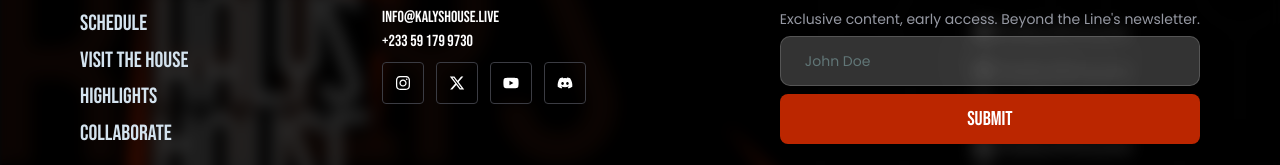
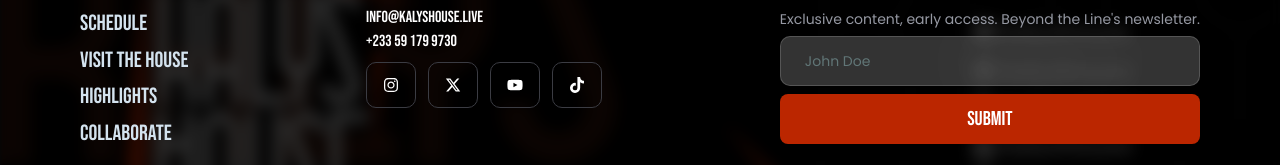
Before and after one commit to utopia-tech-africa/kalys-house, a Next.js app: page /attendees-dashboard in a window 1280 px wide. Shown: the part 405-570 px from the top of the page. Built offline with nearby package versions, Linux system fonts and the light colour scheme; no server answers; the database is empty.

Commit message:
add transitions on footer social icons

```diff
--- a/src/components/collaborate/follow.tsx
+++ b/src/components/collaborate/follow.tsx
@@ -1,15 +1,6 @@
+import { socials } from "@/lib/utils";
+
 export const Follow = () => {
-  const socials = [
-    { social: "X", link: "https://x.com/kalyshouse" },
-    { social: "DISCORD", link: "" },
-    { social: "TIK TOK", link: "" },
-    {
-      social: "YOUTUBE",
-      link: "https://youtube.com/@kalyshouse?si=lgIA9Bb4SmbYAz8N",
-    },
-    { social: "INSTAGRAM", link: "https://www.instagram.com/kalyshouse" },
-  ];
-
   return (
     <div className="content-stretch flex flex-col gap-2 md:gap-4 items-end shrink-0">
       {socials.map((item) => (
--- a/src/components/footer/socials-links.tsx
+++ b/src/components/footer/socials-links.tsx
@@ -1,39 +1,81 @@
-import { FaDiscord, FaInstagram, FaXTwitter, FaYoutube } from "react-icons/fa6";
+import { FaInstagram, FaTiktok, FaXTwitter, FaYoutube } from "react-icons/fa6";
 
 export const SocialLinks = () => {
   return (
     <div className="flex gap-3">
+      {/* IG */}
       <a
         href="https://www.instagram.com/kalyshouse"
         target="_blank"
         rel="noreferrer"
-        className="rounded p-3 border border-seconday-500"
+        className="group rounded-lg flex hover:opacity-80 transition border p-3 border-seconday-500"
       >
-        <FaInstagram className="text-white " />
+        <div className="relative w-6 h-5 overflow-hidden">
+          <div className="absolute inset-0 transition-transform flex items-center justify-center duration-300 group-hover:-translate-y-full">
+            <FaInstagram />
+          </div>
+
+          <div className="absolute inset-0 translate-y-full  flex items-center justify-center transition-transform duration-300 group-hover:translate-y-0">
+            <FaInstagram />
+          </div>
+        </div>
       </a>
+
+      {/* Twitter */}
       <a
         href="https://x.com/kalyshouse"
         target="_blank"
         rel="noreferrer"
-        className="rounded p-3 border border-seconday-500"
+        className="group rounded-lg flex items-center justify-center hover:opacity-80 transition border p-3 border-seconday-500"
       >
-        <FaXTwitter className="text-white " />
+        {/* Animated icon */}
+        <div className="relative w-6 h-5 overflow-hidden">
+          <div className="absolute   flex items-center justify-center inset-0 transition-transform duration-300 group-hover:-translate-y-full">
+            <FaXTwitter />
+          </div>
+
+          <div className="absolute inset-0  flex items-center justify-center translate-y-full transition-transform duration-300 group-hover:translate-y-0">
+            <FaXTwitter />
+          </div>
+        </div>
       </a>
+
+      {/* Youtube */}
       <a
         href="https://youtube.com/@kalyshouse?si=lgIA9Bb4SmbYAz8N"
         target="_blank"
         rel="noreferrer"
-        className="rounded p-3 border border-seconday-500"
+        className="group rounded-lg flex items-center justify-center hover:opacity-80 transition border p-3 border-seconday-500"
       >
-        <FaYoutube className="text-white " />
+        {/* Animated icon */}
+        <div className="relative w-6 h-5 overflow-hidden">
+          <div className="absolute inset-0  flex items-center justify-center transition-transform duration-300 group-hover:-translate-y-full">
+            <FaYoutube />
+          </div>
+
+          <div className="absolute inset-0  flex items-center justify-center translate-y-full transition-transform duration-300 group-hover:translate-y-0">
+            <FaYoutube />
+          </div>
+        </div>
       </a>
+
+      {/* Facebook */}
       <a
         href=""
         target="_blank"
         rel="noreferrer"
-        className="rounded p-3 border border-seconday-500"
+        className="group flex rounded-lg items-center justify-center hover:opacity-80 transition border p-3 border-seconday-500"
       >
-        <FaDiscord className="text-white " />
+        {/* Animated icon */}
+        <div className="relative w-6 h-5 overflow-hidden">
+          <div className="absolute inset-0  flex items-center justify-center transition-transform duration-300 group-hover:-translate-y-full">
+            <FaTiktok />
+          </div>
+
+          <div className="absolute inset-0  flex items-center justify-center translate-y-full transition-transform duration-300 group-hover:translate-y-0">
+            <FaTiktok />
+          </div>
+        </div>
       </a>
     </div>
   );
--- a/src/lib/utils.ts
+++ b/src/lib/utils.ts
@@ -5,11 +5,13 @@ export function cn(...inputs: ClassValue[]) {
   return twMerge(clsx(inputs));
 }
 
+// Event dates
 export const generateEventDates = () => {
   const dates: string[] = ["14th Dec", "15th Dec", "16th Dec", "17th Dec"];
   return dates;
 };
 
+// Event time slots
 export const generateEventSlots = () => {
   const slots: string[] = [
     "6AM-10AM",
@@ -23,6 +25,21 @@ export const generateEventSlots = () => {
   return slots;
 };
 
+// Collaborate purpose list
 export const collaboratePurpose = () => {
   return ["Partnership", "Enquiry", "Sponsorship"];
 };
+
+// Socials list
+export const socials = [
+  { social: "X", link: "https://x.com/kalyshouse" },
+  { social: "DISCORD", link: "" },
+  { social: "TIK TOK", link: "" },
+  {
+    social: "YOUTUBE",
+    link: "https://youtube.com/@kalyshouse?si=lgIA9Bb4SmbYAz8N",
+  },
+  { social: "INSTAGRAM", link: "https://www.instagram.com/kalyshouse" },
+];
+
+// footer socials
```
Also changed, not shown: 1 other file (tests, documents, lock files or other folders).
